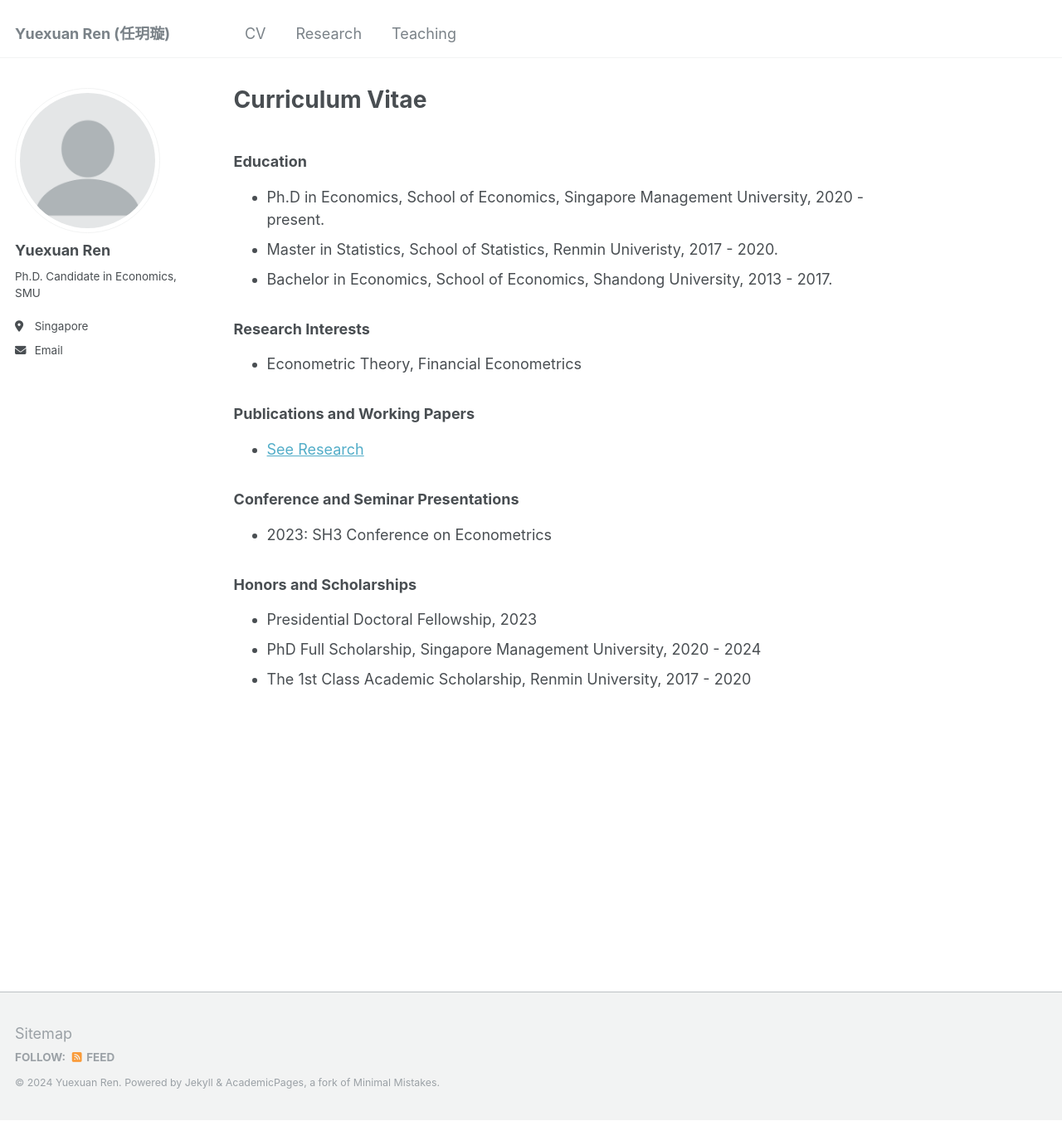
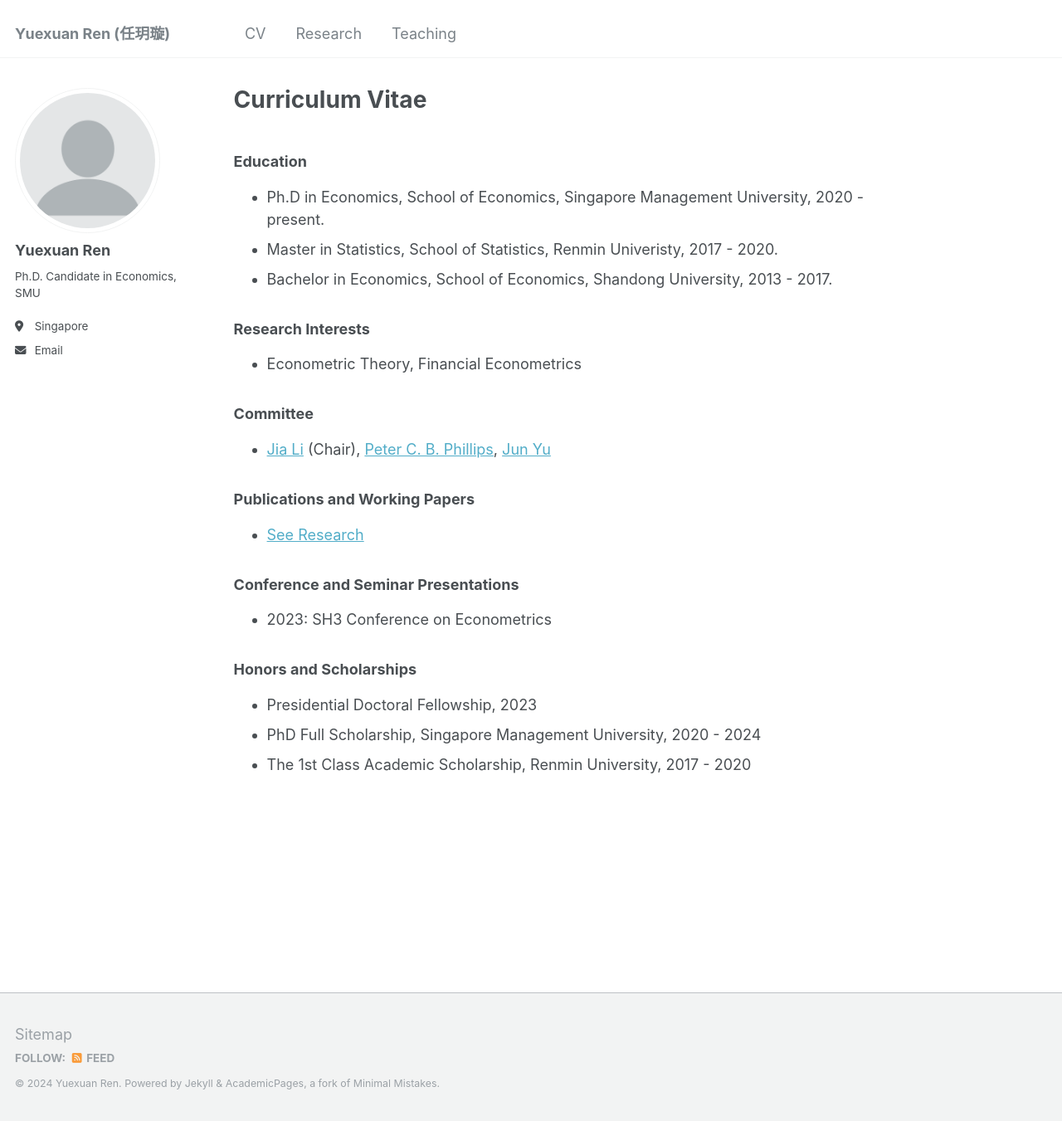
Before and after one commit to yuexuanren/yuexuanren.github.io, a Jekyll site: the page built from _pages/cv.md, in a window 1280 px wide and 1351 px high. Shown: the whole window at 83% size. Built offline with Jekyll 4.4.1, drawn with Linux system fonts in a browser that asks for light colours.

Commit message:
Update cv.md

```diff
--- a/_pages/cv.md
+++ b/_pages/cv.md
@@ -16,6 +16,10 @@ author_profile: true
 
 * Econometric Theory, Financial Econometrics
 
+### Committee
+
+* [Jia Li](https://sites.google.com/view/jiali/home) (Chair), [Peter C. B. Phillips](http://korora.econ.yale.edu/phillips/), [Jun Yu](https://fba.um.edu.mo/faculty/junyu/)
+
 ### Publications and Working Papers
 
 * [See Research](https://yuexuanren.github.io/research/)
```
